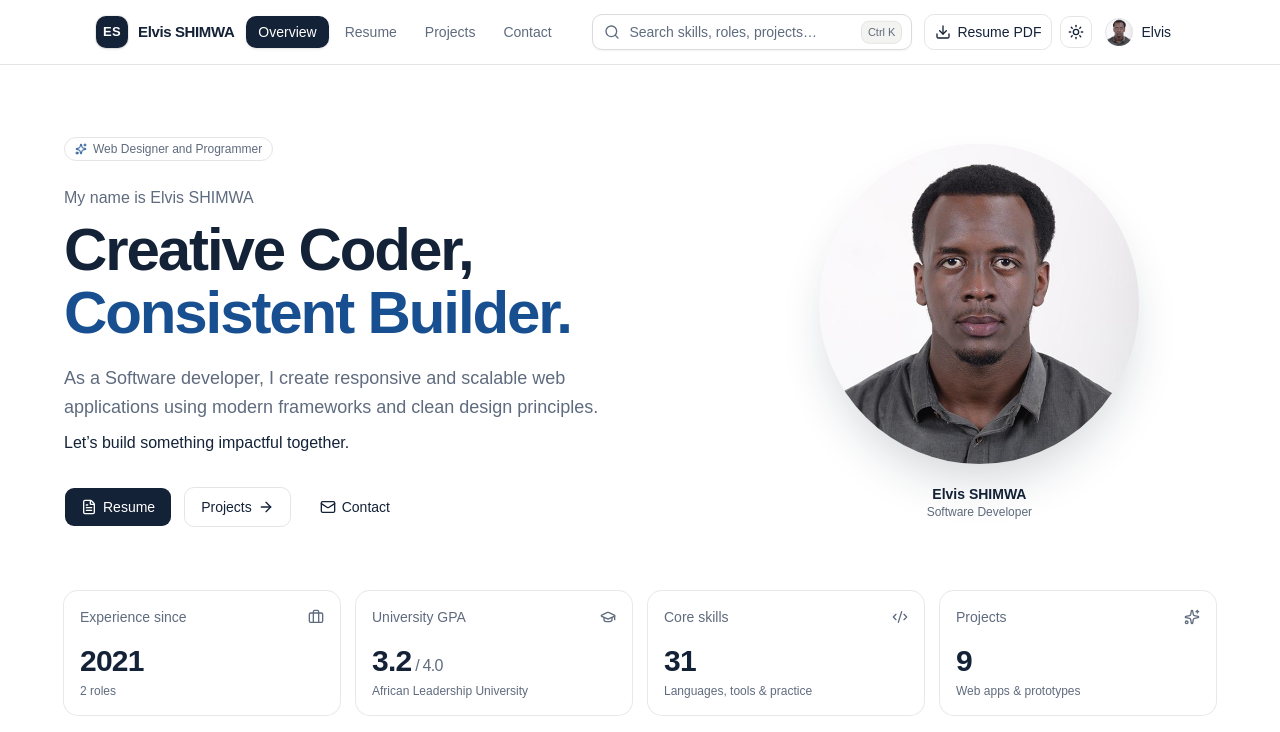
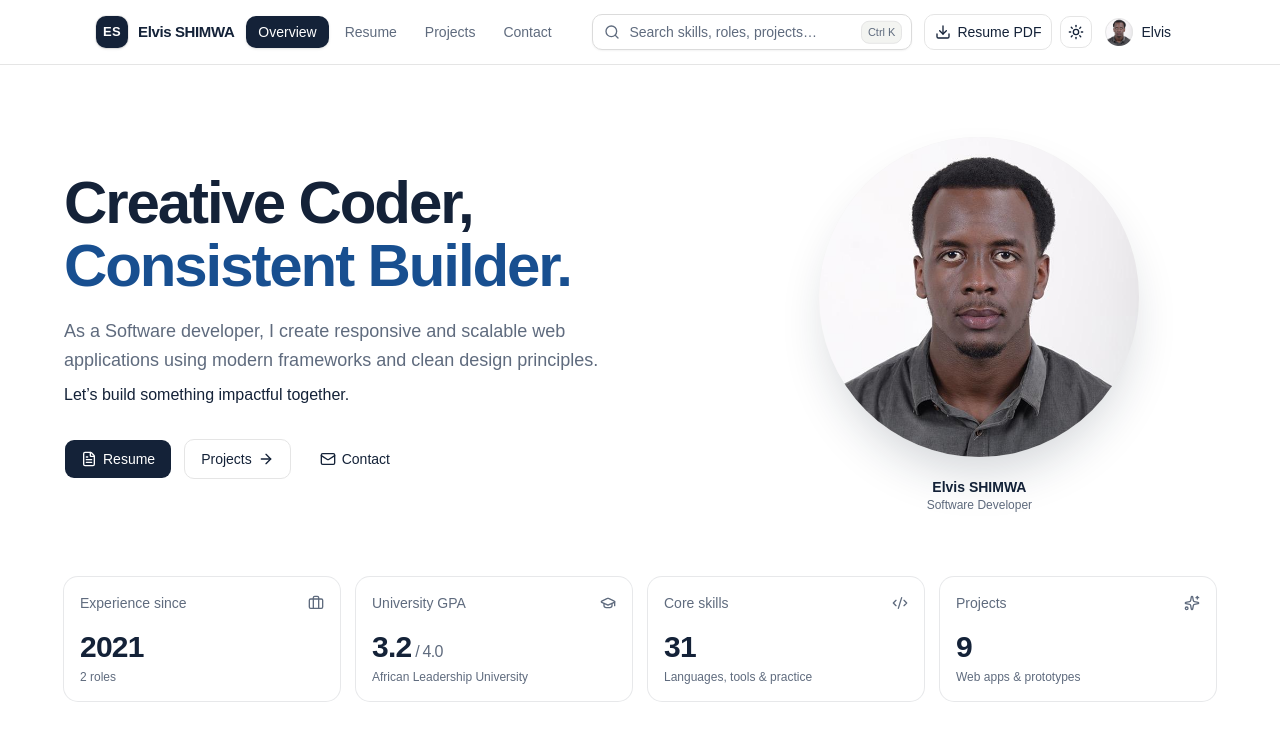
Before and after one commit to ElvisKS123/MyResume, a React (Vite) app: page / in a window 1280 px wide. Shown: the top 732 px of the page. Built offline with nearby package versions, Linux system fonts and the light colour scheme.

Commit message:
Remove role badge and name line from home hero

```diff
--- a/src/pages/overview.tsx
+++ b/src/pages/overview.tsx
@@ -21,25 +21,11 @@ function Hero() {
     <section>
       <div className="grid items-center gap-10 py-4 sm:py-8 lg:grid-cols-[1.35fr_1fr]">
         <div>
-          <motion.div initial={{ opacity: 0, y: 8 }} animate={{ opacity: 1, y: 0 }} transition={{ duration: 0.5, ease }}>
-            <Badge variant="outline" className="h-6 gap-1.5 bg-background/70 px-2.5 text-xs text-muted-foreground">
-              <Sparkles className="text-brand" /> {profile.roles}
-            </Badge>
-          </motion.div>
-
-          <motion.p
-            initial={{ opacity: 0, y: 10 }}
-            animate={{ opacity: 1, y: 0 }}
-            transition={{ duration: 0.55, ease, delay: 0.05 }}
-            className="mt-6 text-base font-medium text-muted-foreground"
-          >
-            My name is {profile.name}
-          </motion.p>
           <motion.h1
             initial={{ opacity: 0, y: 14 }}
             animate={{ opacity: 1, y: 0 }}
-            transition={{ duration: 0.6, ease, delay: 0.1 }}
-            className="mt-2 text-4xl leading-[1.05] font-semibold tracking-[-0.035em] text-balance sm:text-5xl lg:text-6xl"
+            transition={{ duration: 0.6, ease }}
+            className="text-4xl leading-[1.05] font-semibold tracking-[-0.035em] text-balance sm:text-5xl lg:text-6xl"
           >
             Creative Coder, <span className="text-brand">Consistent Builder.</span>
           </motion.h1>
```
